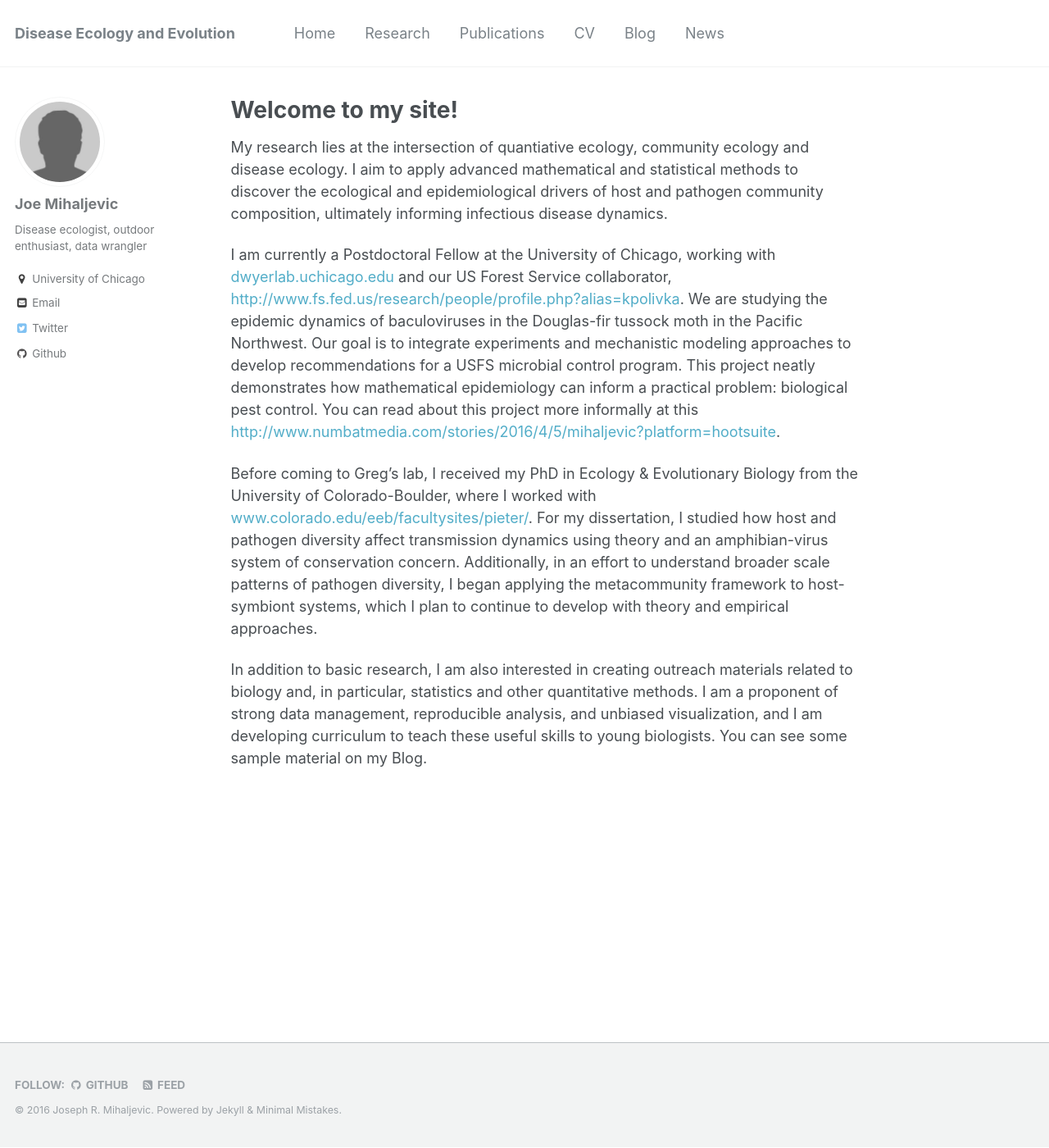
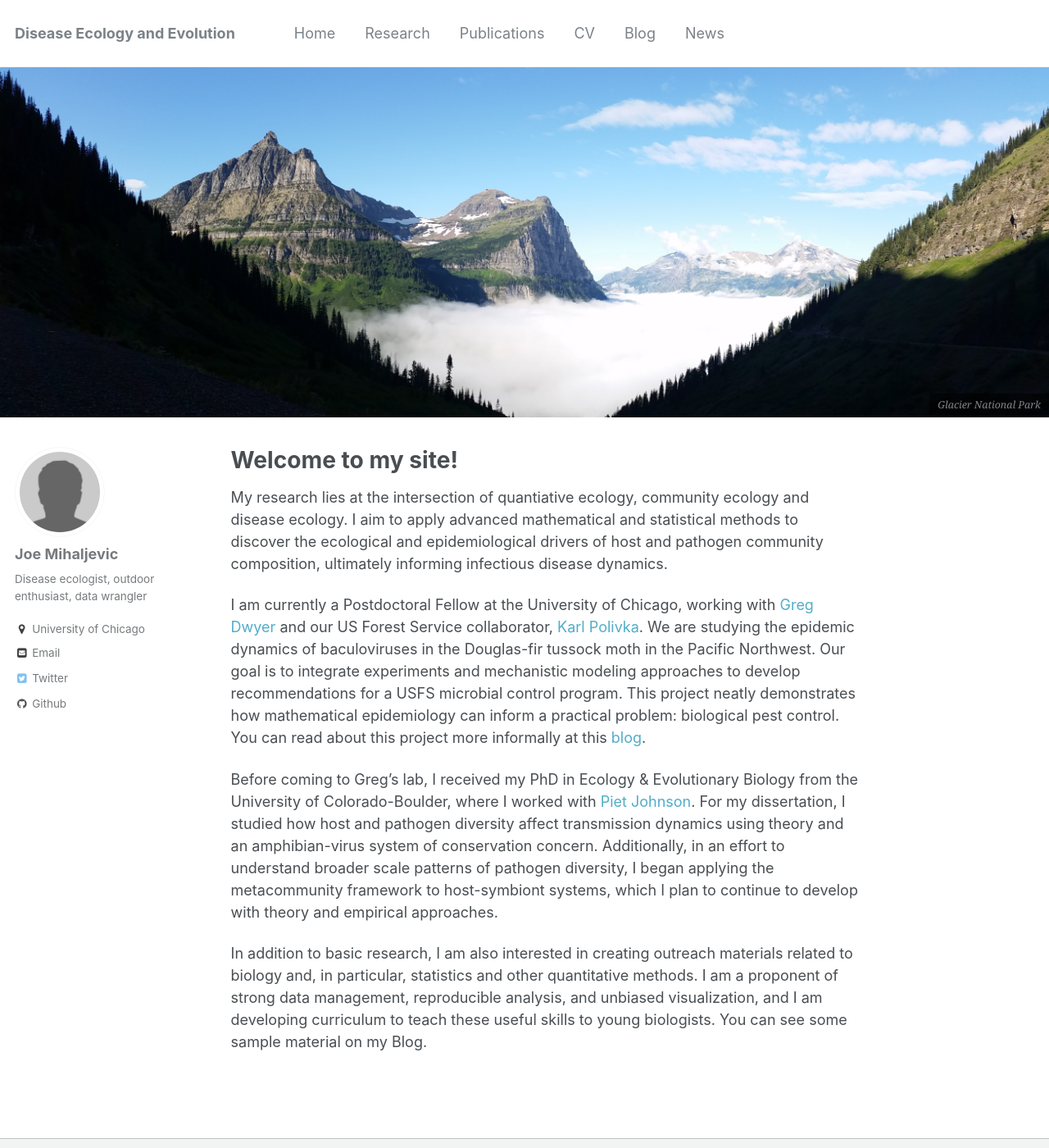
Before and after one commit to jrmihalj/jrmihalj.github.io, a Jekyll site: the page built from index.md, in a window 1280 px wide and 1400 px high. Shown: the whole window at 82% size. Built offline with Jekyll 4.4.1, drawn with Linux system fonts in a browser that asks for light colours.

Commit message:
add header to home page

```diff
--- a/index.md
+++ b/index.md
@@ -1,14 +1,17 @@
 ---
 layout: single
 author_profile: true
+header:
+  image: home_header.jpg
+  caption: "*Glacier National Park*"
 ---
 
 # Welcome to my site!
 
 My research lies at the intersection of quantiative ecology, community ecology and disease ecology. I aim to apply advanced mathematical and statistical methods to discover the ecological and epidemiological drivers of host and pathogen community composition, ultimately informing infectious disease dynamics.
 
-I am currently a Postdoctoral Fellow at the University of Chicago, working with [dwyerlab.uchicago.edu](Greg Dwyer) and our US Forest Service collaborator, [http://www.fs.fed.us/research/people/profile.php?alias=kpolivka](Karl Polivka). We are studying the epidemic dynamics of baculoviruses in the Douglas-fir tussock moth in the Pacific Northwest. Our goal is to integrate experiments and mechanistic modeling approaches to develop recommendations for a USFS microbial control program. This project neatly demonstrates how mathematical epidemiology can inform a practical problem: biological pest control. You can read about this project more informally at this [http://www.numbatmedia.com/stories/2016/4/5/mihaljevic?platform=hootsuite](blog).
+I am currently a Postdoctoral Fellow at the University of Chicago, working with [Greg Dwyer](dwyerlab.uchicago.edu) and our US Forest Service collaborator, [Karl Polivka](http://www.fs.fed.us/research/people/profile.php?alias=kpolivka). We are studying the epidemic dynamics of baculoviruses in the Douglas-fir tussock moth in the Pacific Northwest. Our goal is to integrate experiments and mechanistic modeling approaches to develop recommendations for a USFS microbial control program. This project neatly demonstrates how mathematical epidemiology can inform a practical problem: biological pest control. You can read about this project more informally at this [blog](http://www.numbatmedia.com/stories/2016/4/5/mihaljevic?platform=hootsuite).
 
-Before coming to Greg's lab, I received my PhD in Ecology & Evolutionary Biology from the University of Colorado-Boulder, where I worked with [www.colorado.edu/eeb/facultysites/pieter/](Piet Johnson). For my dissertation, I studied how host and pathogen diversity affect transmission dynamics using theory and an amphibian-virus system of conservation concern. Additionally, in an effort to understand broader scale patterns of pathogen diversity, I began applying the metacommunity framework to host-symbiont systems, which I plan to continue to develop with theory and empirical approaches.
+Before coming to Greg's lab, I received my PhD in Ecology & Evolutionary Biology from the University of Colorado-Boulder, where I worked with [Piet Johnson](www.colorado.edu/eeb/facultysites/pieter/). For my dissertation, I studied how host and pathogen diversity affect transmission dynamics using theory and an amphibian-virus system of conservation concern. Additionally, in an effort to understand broader scale patterns of pathogen diversity, I began applying the metacommunity framework to host-symbiont systems, which I plan to continue to develop with theory and empirical approaches.
 
 In addition to basic research, I am also interested in creating outreach materials related to biology and, in particular, statistics and other quantitative methods. I am a proponent of strong data management, reproducible analysis, and unbiased visualization, and I am developing curriculum to teach these useful skills to young biologists. You can see some sample material on my Blog.
```
Also changed, not shown: images/home_header.jpg (added).
